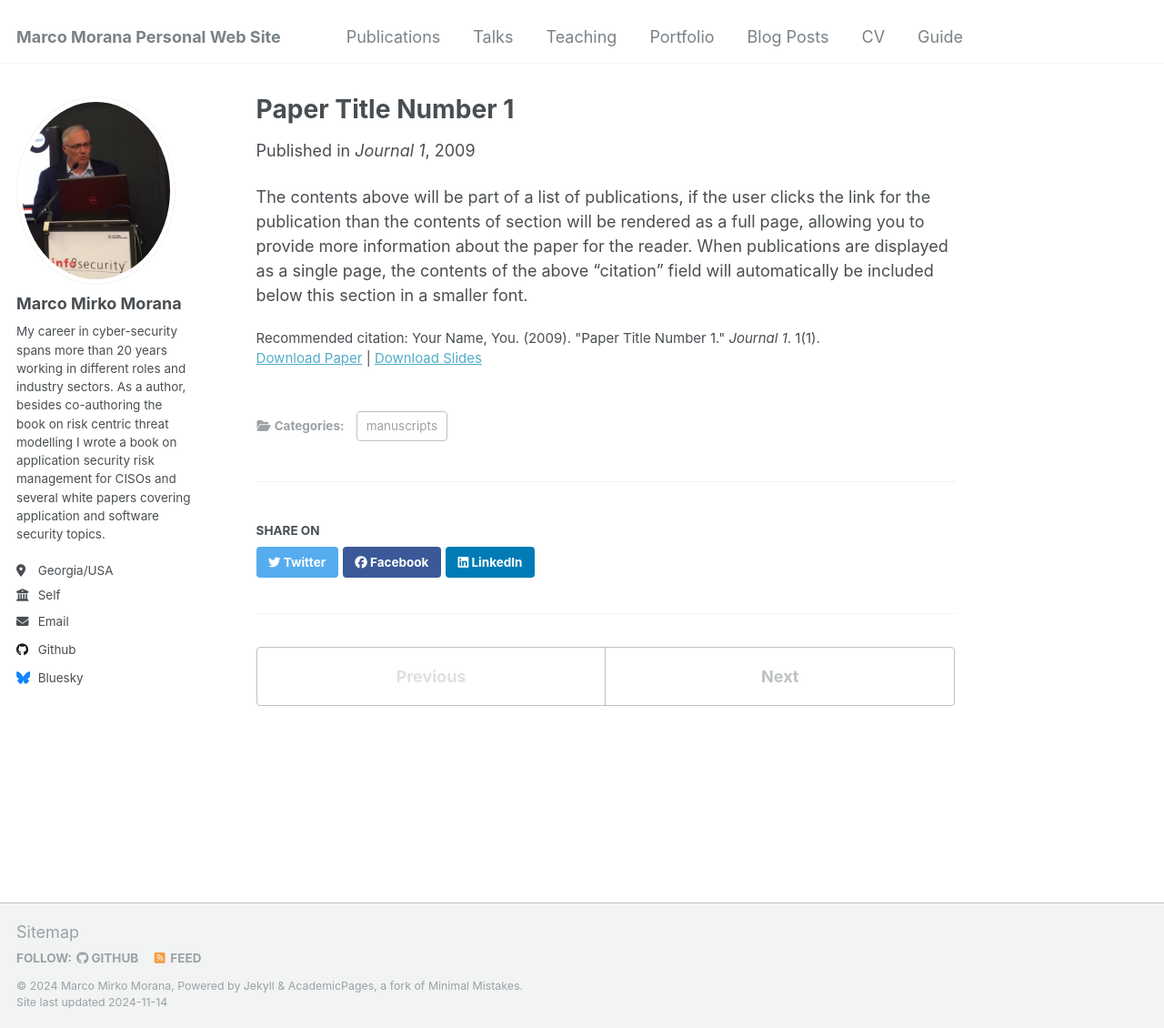
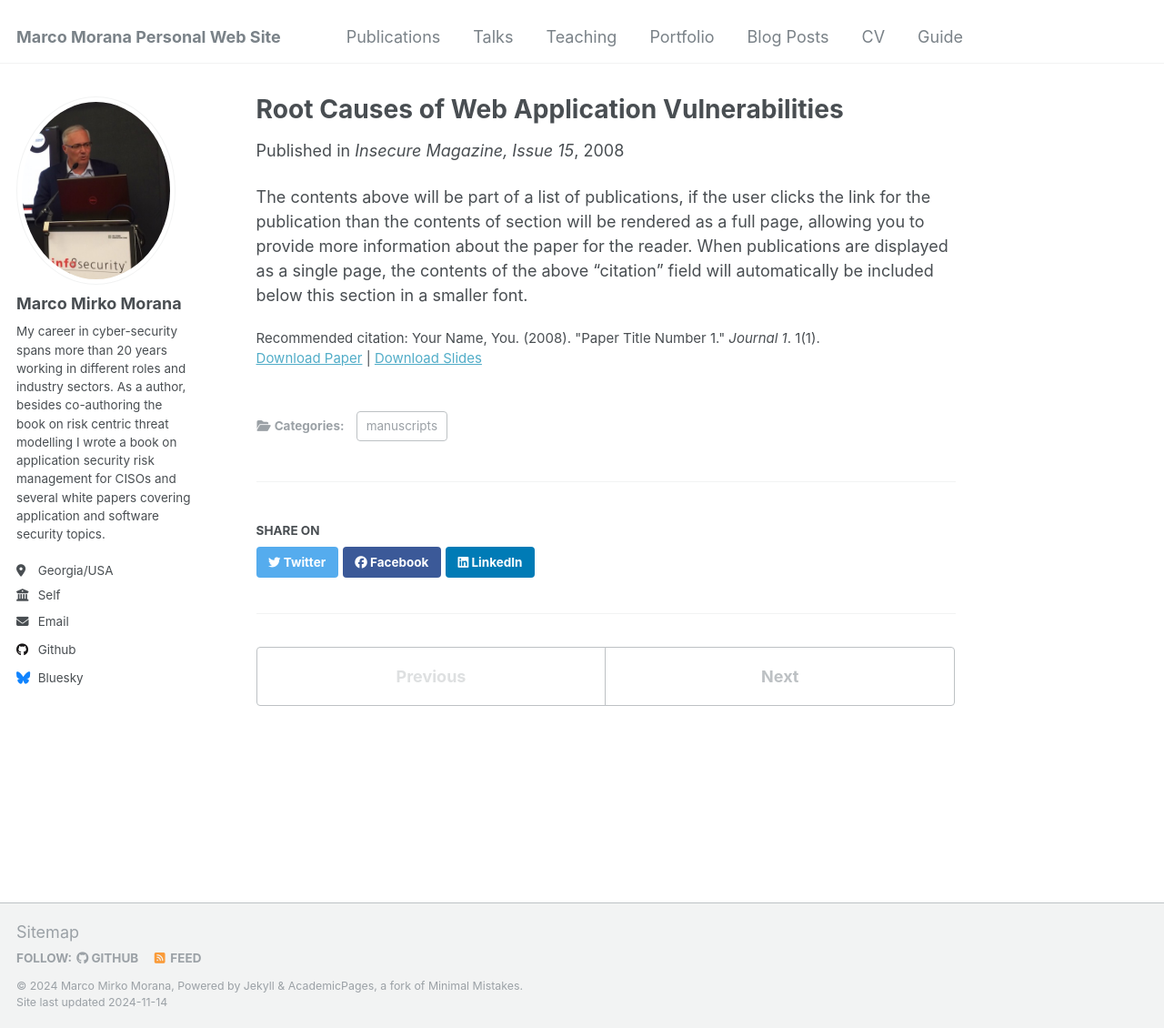
Before and after one commit to mmorana1/marcom, a Jekyll site: the page built from _publications/2009-10-01-paper-title-number-1.md, in a window 1280 px wide and 1130 px high. Shown: the whole window at 91% size. Built offline with Jekyll 4.4.1, drawn with Linux system fonts in a browser that asks for light colours.

Commit message:
Update 2009-10-01-paper-title-number-1.md

```diff
--- a/_publications/2009-10-01-paper-title-number-1.md
+++ b/_publications/2009-10-01-paper-title-number-1.md
@@ -1,14 +1,14 @@
 ---
-title: "Paper Title Number 1"
+title: "Root Causes of Web Application Vulnerabilities"
 collection: publications
 category: manuscripts
 permalink: /publication/2009-10-01-paper-title-number-1
-excerpt: 'This paper is about the number 1. The number 2 is left for future work.'
-date: 2009-10-01
-venue: 'Journal 1'
-slidesurl: 'http://academicpages.github.io/files/slides1.pdf'
-paperurl: 'http://academicpages.github.io/files/paper1.pdf'
-citation: 'Your Name, You. (2009). &quot;Paper Title Number 1.&quot; <i>Journal 1</i>. 1(1).'
+excerpt: 'Web Application Vulnerabilities and Insecure Software Root Causes: Solving the Software Security Problem From An Information Security Perspective'
+date: February 2008
+venue: 'Insecure Magazine, Issue 15'
+slidesurl: 'https://img2.helpnetsecurity.com/dl/insecure/INSECURE-Mag-15.pdf'
+paperurl: 'https://img2.helpnetsecurity.com/dl/insecure/INSECURE-Mag-15.pdf'
+citation: 'Your Name, You. (2008). &quot;Paper Title Number 1.&quot; <i>Journal 1</i>. 1(1).'
 ---
 
 The contents above will be part of a list of publications, if the user clicks the link for the publication than the contents of section will be rendered as a full page, allowing you to provide more information about the paper for the reader. When publications are displayed as a single page, the contents of the above "citation" field will automatically be included below this section in a smaller font.
```
